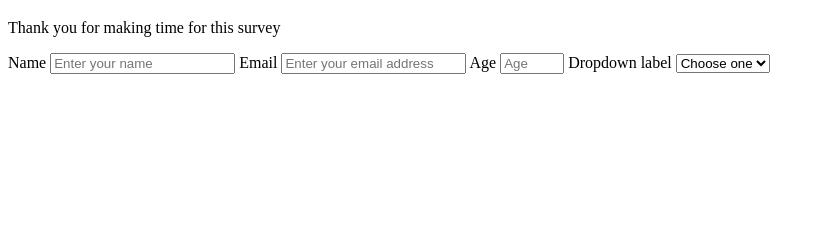
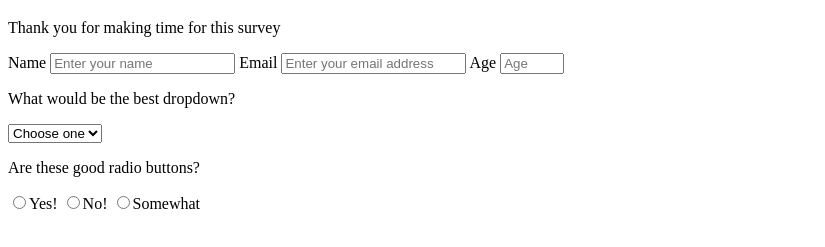
Before and after one commit to TJGit11/survey-form, a plain HTML site: page index.html in a window 1280 px wide. Shown: the part 61-308 px from the top of the page, without its empty margins (0-825 px from the left). Drawn offline with Linux system fonts and the light colour scheme.

Commit message:
dropdown change & radio buttons

```diff
--- a/index.html
+++ b/index.html
@@ -5,6 +5,7 @@
     <meta http-equiv="X-UA-Compatible" content="IE=edge">
     <meta name="viewport" content="width=device-width, initial-scale=1.0">
     <title>Survey Form</title>
+    <link rel="stylesheet" href="styles.css">
 </head>
 <body>
   <h1 id="title">Survey</h1>
@@ -12,7 +13,7 @@
 
 <form id="survey-form">
   <label id="name-label" for="name">Name</label>
-    <input id="name" type="text" name="name" placeholder="Enter your name"></input>
+    <input id="name" type="text" name="name" placeholder="Enter your name" required></input>
 
   <label id="email-label" for="email">Email</label>
     <input id="email" type="email" name="email" placeholder="Enter your email address" required></input>
@@ -20,8 +21,8 @@
   <label id="number-label" for="age">Age</label>
     <input id="number" type="number" name="age" min="8" max="100" placeholder="Age"></input>
 
-  <label id="dropdown-label">Dropdown label</label>
-    <select id="dropdown">
+  <p id="downquestion">What would be the best dropdown?</p>
+    <select id="dropdown" name="dropdown">
       <option disabled selected value>Choose one</option>
       <option> Option 1</option>
       <option> Option 2</option>
@@ -29,6 +30,10 @@
       <option> Option 4</option>
       <option> Option 5</option>
     </select>
+  <p>Are these good radio buttons?</p>
+  <input type="radio" value="yes">Yes!</input>
+  <input type="radio" value="no">No!</input>
+  <input type="radio" value="somewhat">Somewhat</input>
 
 
 
```
